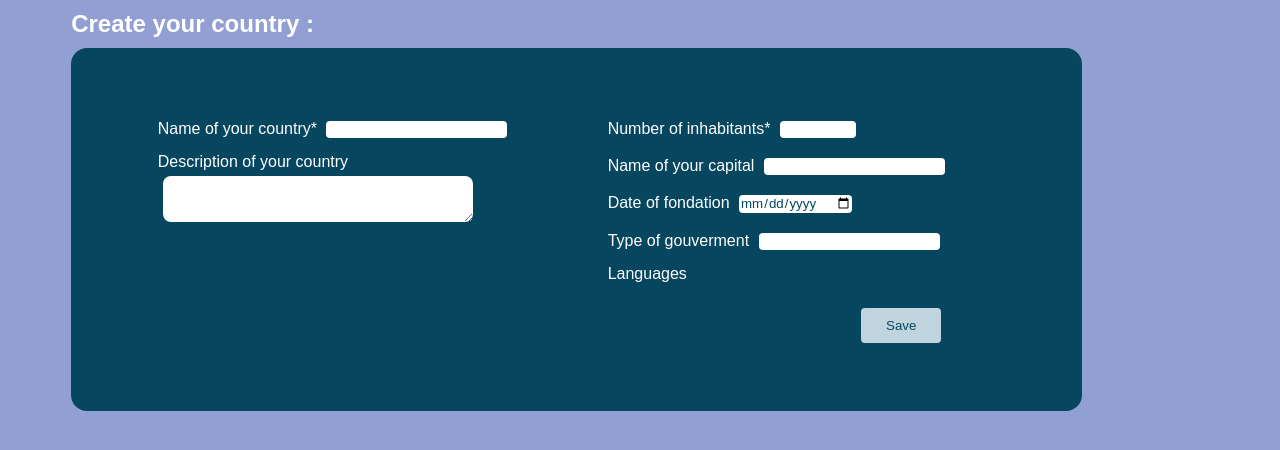
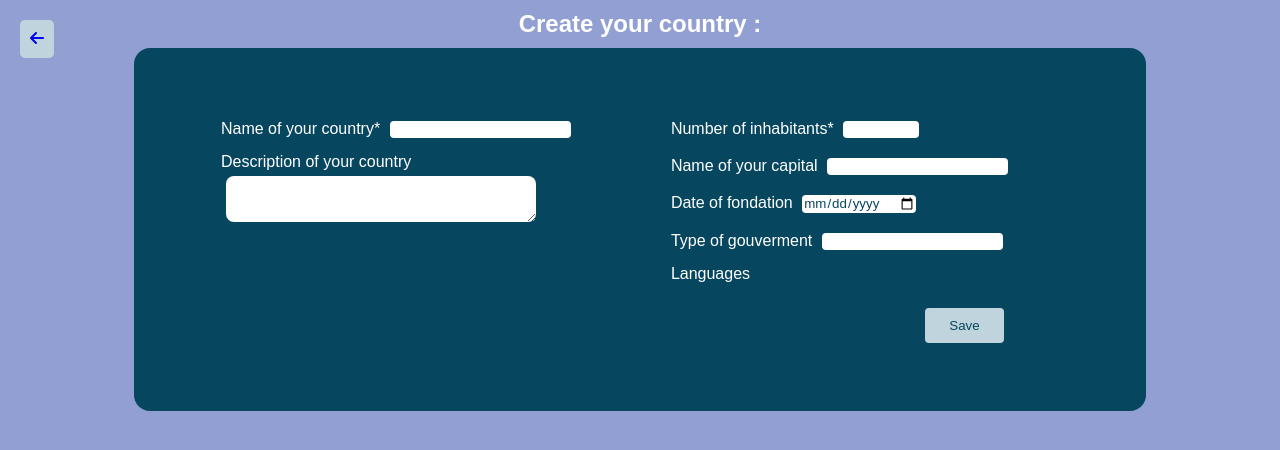
Before and after one commit to Akiliyh/Workshop---Backend, a Flask app: page /country/action in a window 1280 px wide. Shown: the top 450 px of the page. Run offline with Flask 3, Linux system fonts and the light colour scheme; data that the repository does not hold is empty.

Commit message:
homepage linkage to all pages

```diff
--- a/static/styles/styles.css
+++ b/static/styles/styles.css
@@ -86,6 +86,21 @@ nav #modal-btn {
 #modal-btn:hover {
   background-color: var(--texthover);
   color:var(--recthover);
+}
+
+nav .homepage {
+  position: absolute;
+  margin: 20px;
+  top: 0;
+  left: 0;
+  padding: 10px;
+  background-color: var(--text);
+  border-radius: 5px;
+  cursor: pointer;
+}
+
+nav .homepage:hover {
+  background-color: var(--texthover);
 }
 
 #modal-btn i{
@@ -300,7 +315,8 @@ form {
   justify-content:space-around;
   background-color: var(--rect);
   border-radius: 16px;
-  margin-bottom: 10px; margin-left:5%;
+  margin-bottom: 10px; margin-left:auto;
+  margin-right: auto;
   width: 80%;
   padding: 5%;
 }
@@ -351,7 +367,7 @@ input{
 }
 .form h2{
   margin: 10px;
-  margin-left:5%;
+  text-align: center;
 }
 
 
--- a/templates/form_country.html
+++ b/templates/form_country.html
@@ -5,10 +5,16 @@
     <meta charset="UTF-8">
     <meta name="viewport" content="width=device-width, initial-scale=1.0">
     <link rel="stylesheet" href="{{ url_for('static',filename='styles/styles.css') }}">
+    <link rel="stylesheet" href="https://cdnjs.cloudflare.com/ajax/libs/font-awesome/6.7.2/css/all.min.css" integrity="sha512-Evv84Mr4kqVGRNSgIGL/F/aIDqQb7xQ2vcrdIwxfjThSH8CSR7PBEakCr51Ck+w+/U6swU2Im1vVX0SVk9ABhg==" crossorigin="anonymous" referrerpolicy="no-referrer" />
     <title>Create your own country</title>
 </head>
 
 <body>
+
+    <nav>
+        <a href="/" class="homepage"> <i class="fa-solid fa-arrow-left"></i></a>
+    </nav>
+
     <div class = "form">
         <h2>Create your country :</h2>
         <form action="/api/country" method='POST'>
--- a/templates/form_language.html
+++ b/templates/form_language.html
@@ -5,10 +5,16 @@
     <meta charset="UTF-8">
     <meta name="viewport" content="width=device-width, initial-scale=1.0">
     <link rel="stylesheet" href="{{ url_for('static',filename='styles/styles.css') }}">
+    <link rel="stylesheet" href="https://cdnjs.cloudflare.com/ajax/libs/font-awesome/6.7.2/css/all.min.css" integrity="sha512-Evv84Mr4kqVGRNSgIGL/F/aIDqQb7xQ2vcrdIwxfjThSH8CSR7PBEakCr51Ck+w+/U6swU2Im1vVX0SVk9ABhg==" crossorigin="anonymous" referrerpolicy="no-referrer" />
     <title>Create your own Language</title>
 </head>
 
 <body>
+
+    <nav>
+        <a href="/" class="homepage"> <i class="fa-solid fa-arrow-left"></i></a>
+    </nav>
+
     <div class="form">
         <h2>Create your language :</h2>
         <form action="/api/language" method='POST'>
--- a/templates/form_point_of_interest.html
+++ b/templates/form_point_of_interest.html
@@ -5,10 +5,16 @@
     <meta charset="UTF-8">
     <meta name="viewport" content="width=device-width, initial-scale=1.0">
     <link rel="stylesheet" href="{{ url_for('static',filename='styles/styles.css') }}">
+    <link rel="stylesheet" href="https://cdnjs.cloudflare.com/ajax/libs/font-awesome/6.7.2/css/all.min.css" integrity="sha512-Evv84Mr4kqVGRNSgIGL/F/aIDqQb7xQ2vcrdIwxfjThSH8CSR7PBEakCr51Ck+w+/U6swU2Im1vVX0SVk9ABhg==" crossorigin="anonymous" referrerpolicy="no-referrer" />
     <title>Create your point of interest</title>
 </head>
 
 <body>
+
+    <nav>
+        <a href="/" class="homepage"> <i class="fa-solid fa-arrow-left"></i></a>
+    </nav>
+
     <div class="form">
         <h2>Create your point of interest :</h2>
         <form action="/api/point_of_interest" method='POST'>
--- a/templates/index.html
+++ b/templates/index.html
@@ -12,7 +12,7 @@
 
 <body>
     <nav>
-        <h1>Home</h1>
+        <h1>LinguiCountry</h1>
         <button id="modal-btn">Reset <i class="fa-solid fa-gear"></i> </button>
     </nav>
 
```
Also changed, not shown: templates/country.html (+6 -2 lines), templates/language.html (+5 -2 lines), templates/point_of_interest.html (+6 -2 lines).
